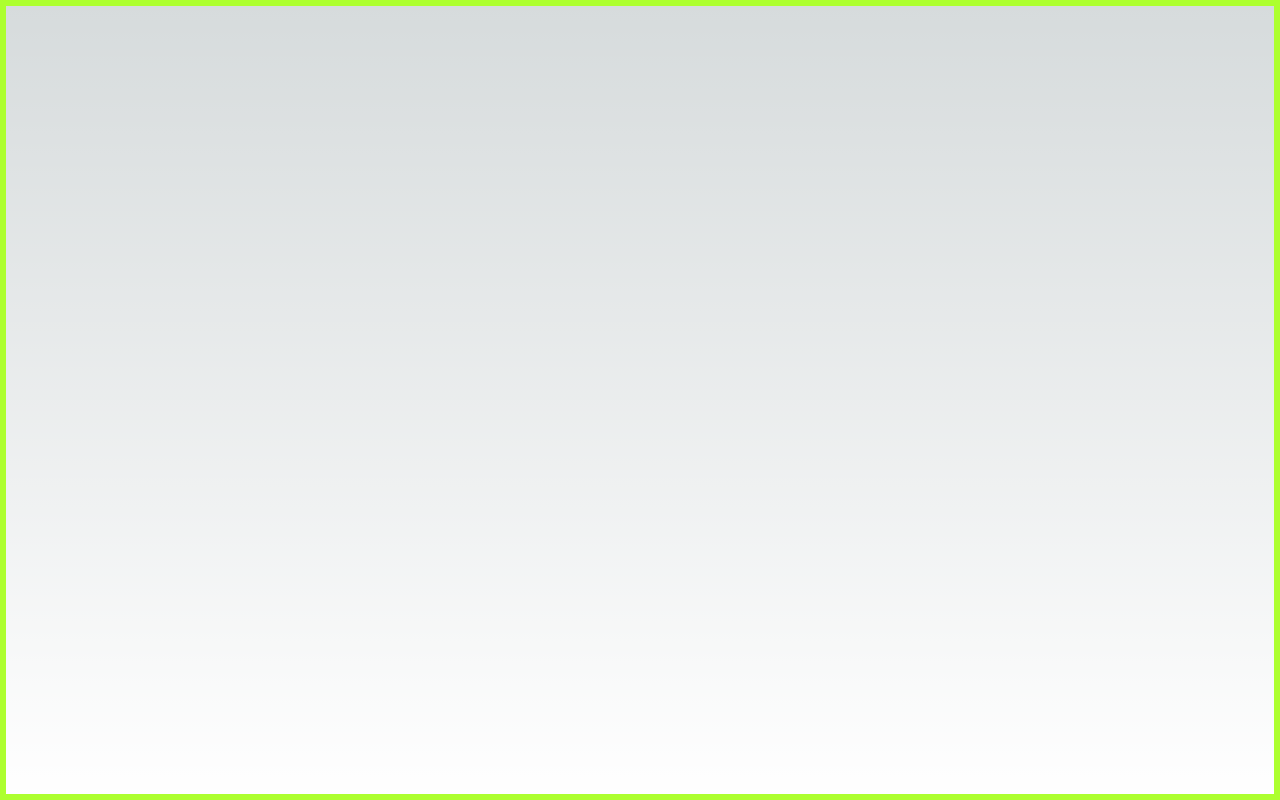
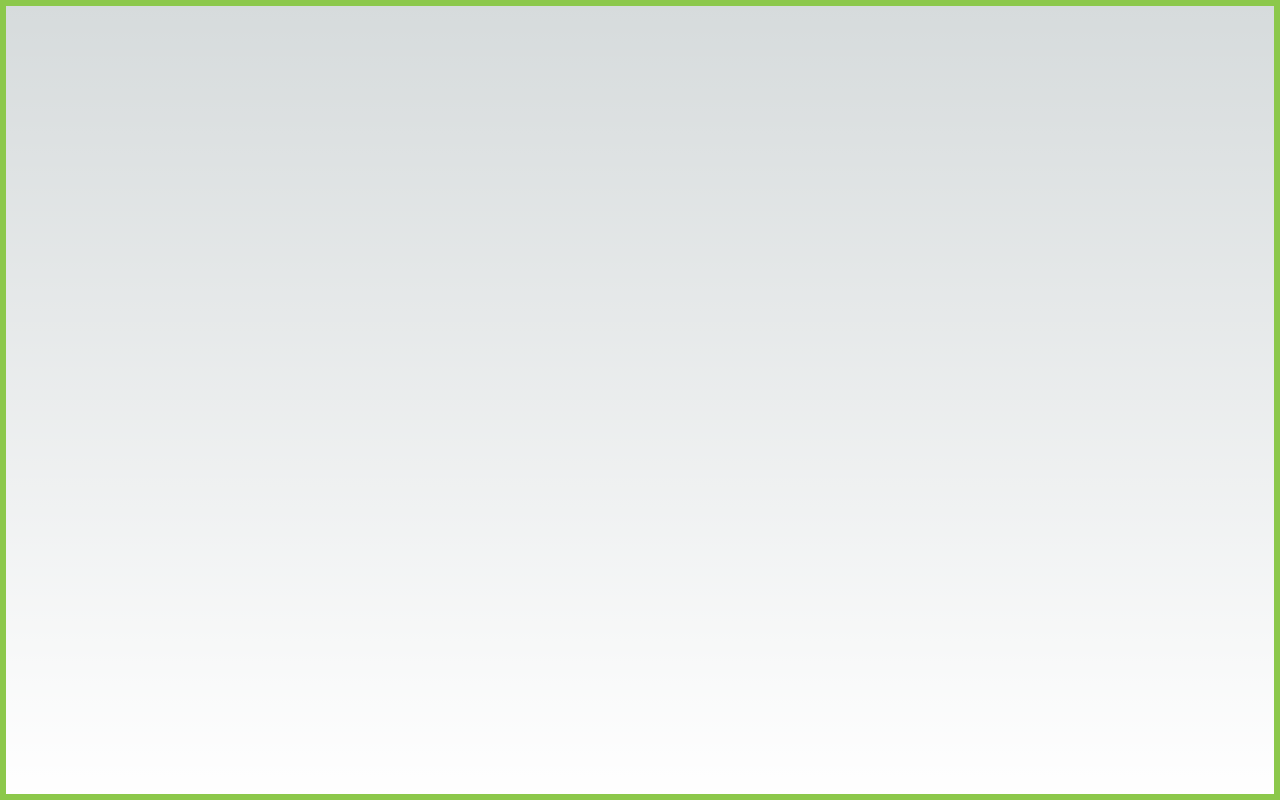
Before and after one commit to Job85/next-bev-client, a Next.js app: page / in a window 1280 px wide. Built offline with nearby package versions, Linux system fonts and the light colour scheme.

Commit message:
change border color => #8CC84B

```diff
--- a/src/app/page.module.css
+++ b/src/app/page.module.css
@@ -1,4 +1,4 @@
 .main {
   height: 100vh;
-  border: solid greenyellow 6px;
+  border: solid #8CC84B 6px;
 }
```
